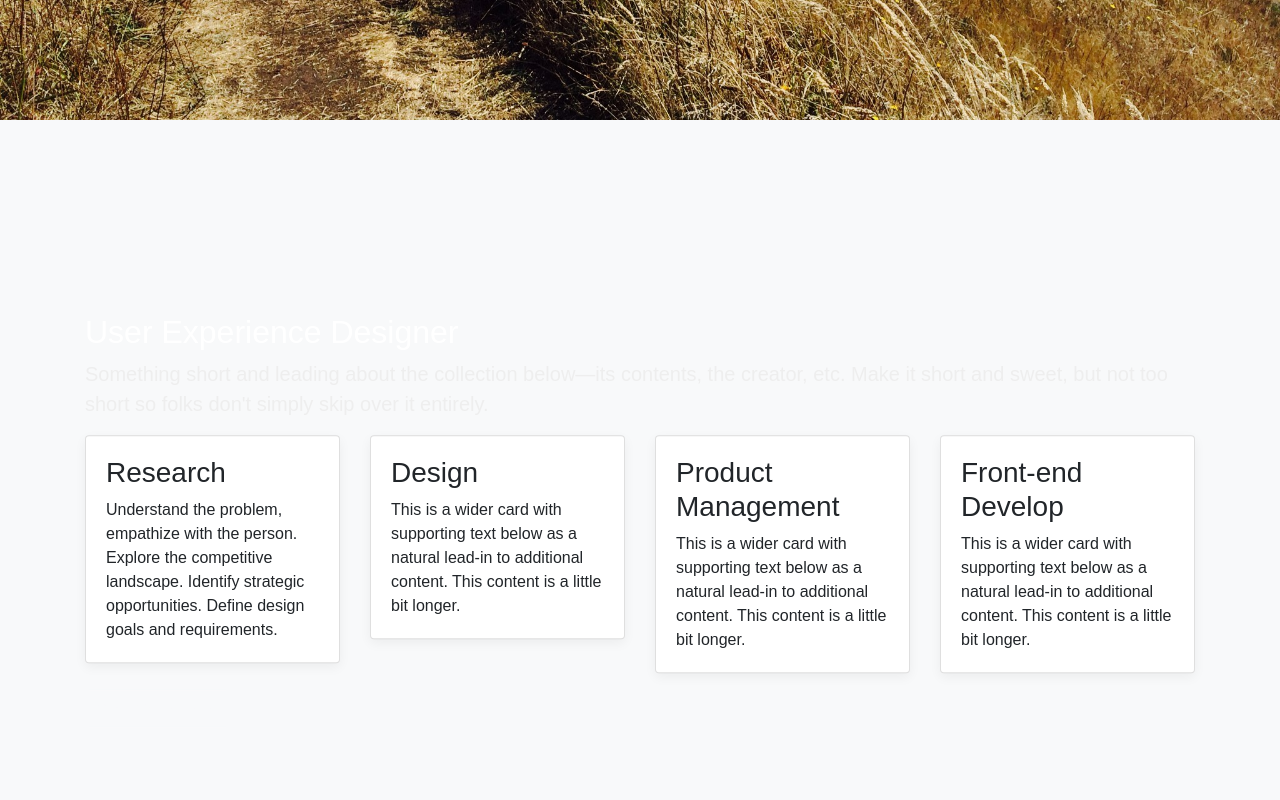
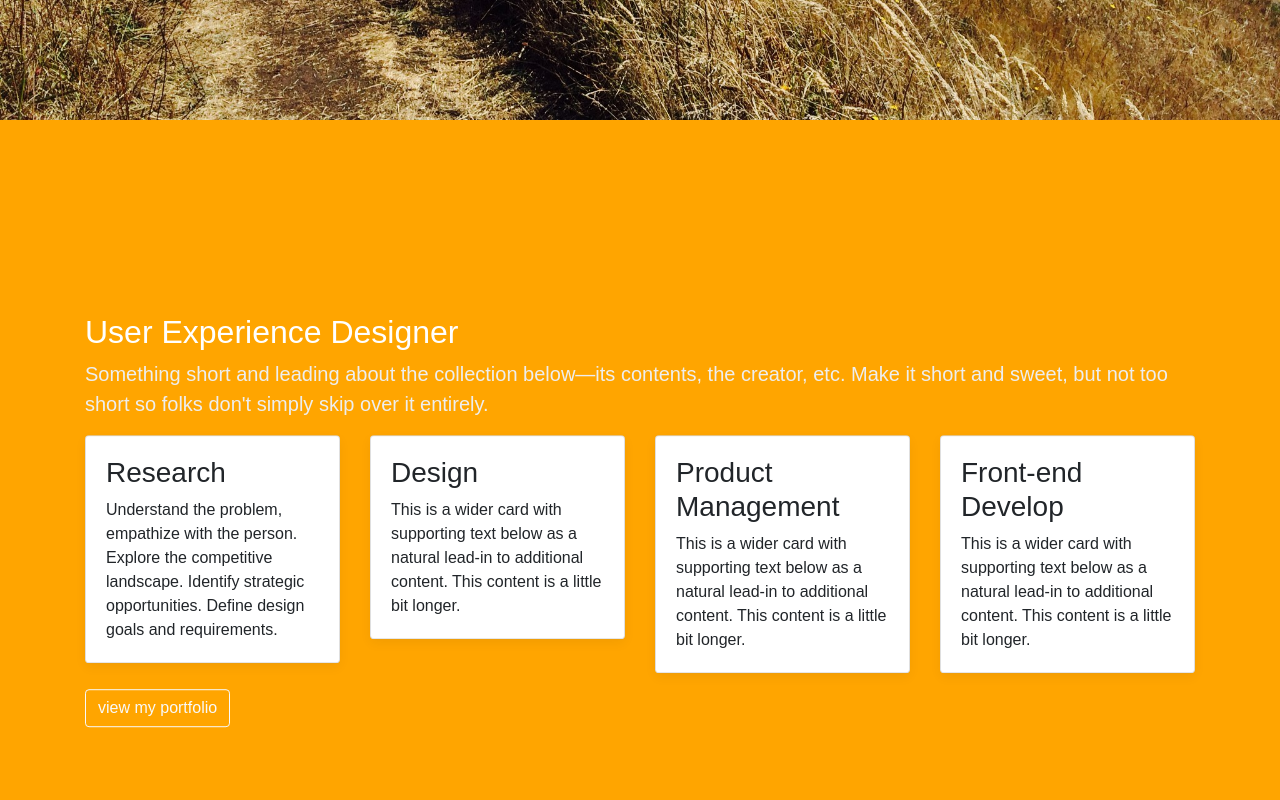
Before and after one commit to charlon/charlon.com, a React (Create React App) app in the folder portfolio/: page / in a window 1280 px wide. Shown: the part 680-1480 px from the top of the page. Built offline with nearby package versions, Linux system fonts and the light colour scheme; the HTML template or start-up script is replaced by a standard one.

Commit message:
Updating photo design.

```diff
--- a/portfolio/src/Home.js
+++ b/portfolio/src/Home.js
@@ -23,7 +23,7 @@ const Home = () => (
       </div>
     </header>
 
-    <section id="what" className="home-portfolio bg-light">
+    <section id="what" className="home-portfolio">
       <div className="content">
         <div className="container">
           <div className="row">
--- a/portfolio/src/Home.scss
+++ b/portfolio/src/Home.scss
@@ -6,6 +6,7 @@
 
 .home-portfolio {
   //background: url("/IMG_0948.jpg") no-repeat;
+  background: orange;
   background-size: cover;
   background-position: center center;
 }
--- a/portfolio/src/Resume.js
+++ b/portfolio/src/Resume.js
@@ -4,7 +4,7 @@ const Resume = () => (
 
   <div>
 
-    <header className="">
+    <header className="bg-light">
       <div className="content">
         <div className="container">
           <div className="row">
@@ -17,7 +17,7 @@ const Resume = () => (
       </div>
     </header>
 
-    <div className="py-5 bg-light">
+    <div className="">
       <div className="container">
         <div className="row">
           <div className="col-md-12">
```
